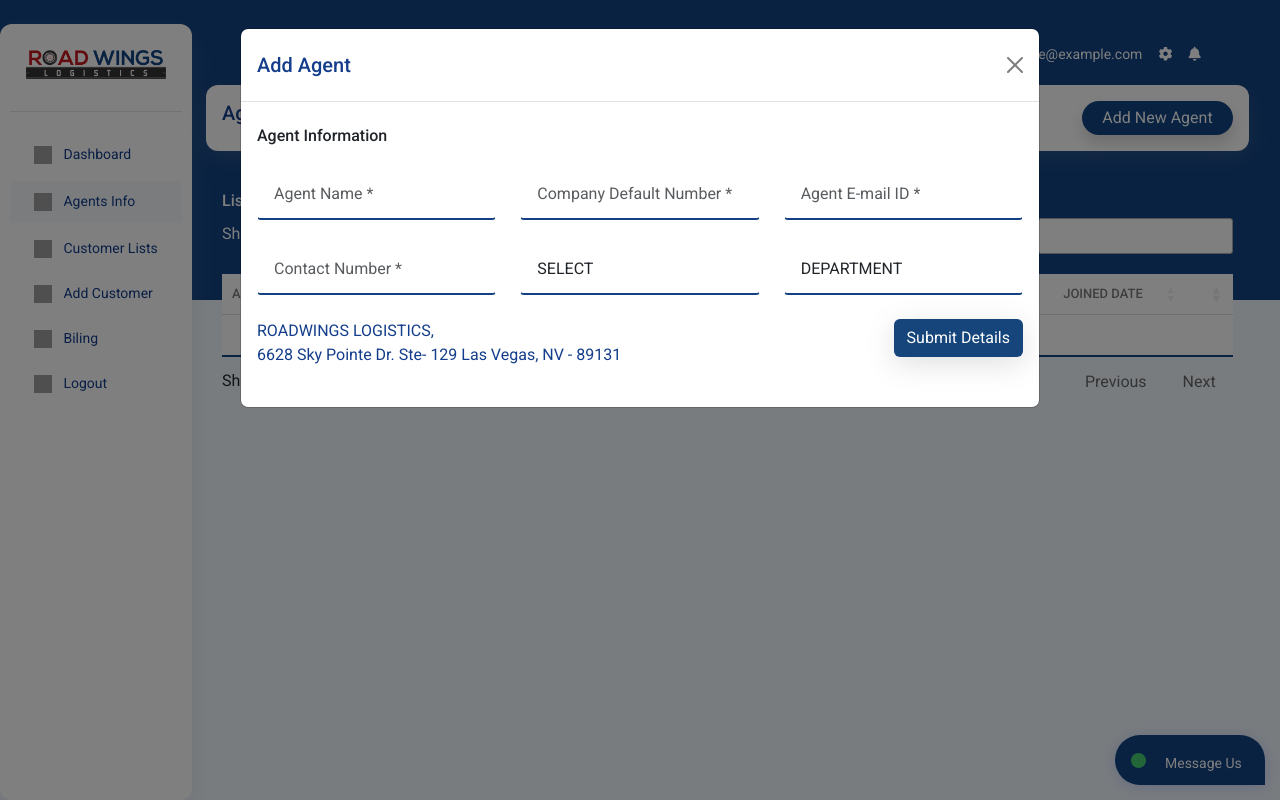
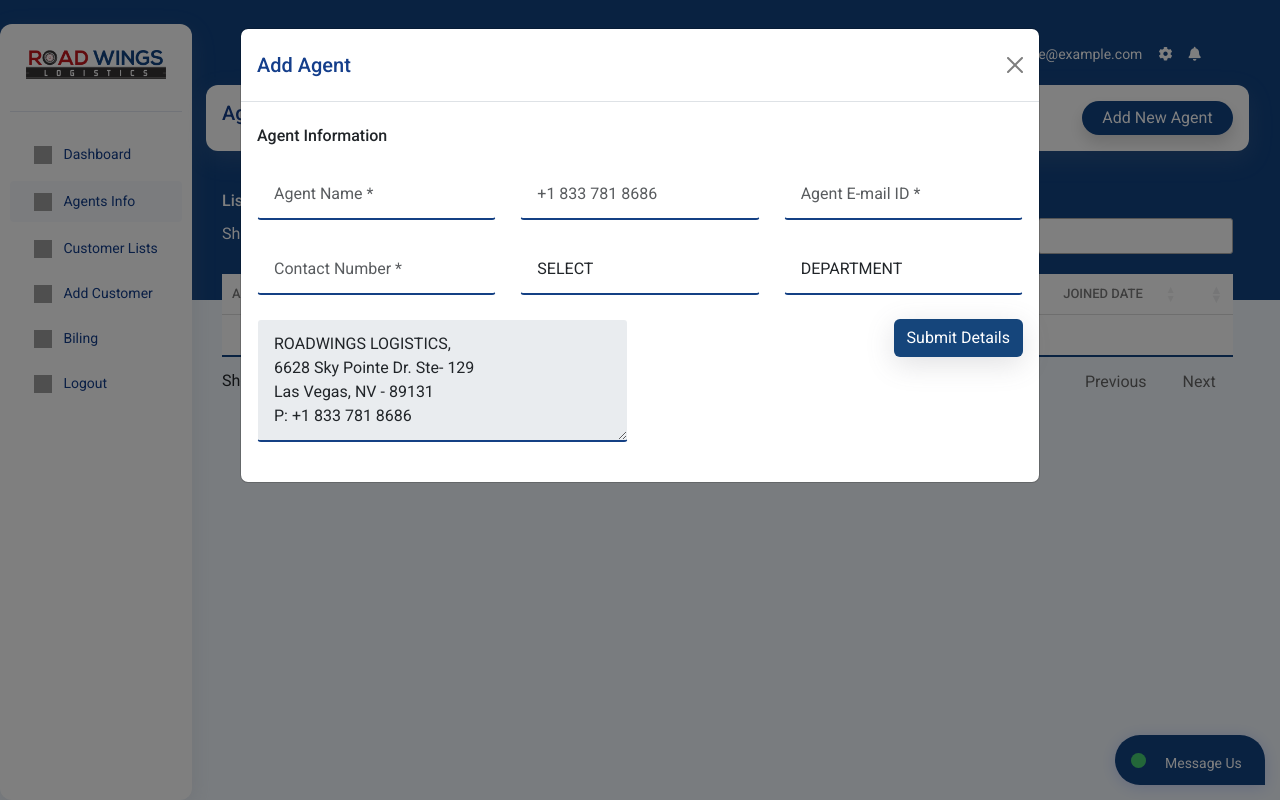
Before and after one commit to netedsoftech/roadwings, a PHP site: page /roadwings_logistics/agents.php in a window 1280 px wide, after a click on "Add New Agent". Run offline with PHP 8.4, Linux system fonts and the light colour scheme; the visitor is signed in with stand-in values (Sample User, id 1); data that the repository does not hold is empty; some libraries are stand-ins or nearby versions; grey boxes are pictures that could not be loaded.

Commit message:
changes only agents.php

```diff
--- a/agents.php
+++ b/agents.php
@@ -135,7 +135,7 @@ background: #fff!important;
 
 
             <div class="form-group mb-4 ">
-              <input required="" class="form-control" name="agentphoneno" type="tel" minlength="10" maxlength="10" placeholder="Company Default Number *">
+              <input required="" class="form-control" name="agentphoneno" type="tel" minlength="10" maxlength="10" placeholder="+1 833 781 8686">
             </div><div class="form-group mb-4">
                 <select name="agentrole" class="form-control">
                   <!-- <option value="Manager">Manager</option>
@@ -182,8 +182,13 @@ background: #fff!important;
 
           <div class="col-lg-6">
           <div class="form-group mb-4 ">
-              <p>ROADWINGS LOGISTICS, <br> 6628 Sky Pointe Dr. Ste- 129
-              Las Vegas, NV - 89131</p>
+              <!-- <p>ROADWINGS LOGISTICS, <br> 6628 Sky Pointe Dr. Ste- 129
+              Las Vegas, NV - 89131</p> -->
+              <textarea class="form-control" rows="4" disabled>ROADWINGS LOGISTICS,
+6628 Sky Pointe Dr. Ste- 129
+Las Vegas, NV - 89131
+P: +1 833 781 8686
+</textarea>
             </div>
           </div>
           <div class="col-lg-2"></div>
@@ -210,50 +215,88 @@ background: #fff!important;
         <button type="button" class="btn-close" data-bs-dismiss="modal" aria-label="Close"></button>
       </div>
       <div class="modal-body">
-        <form>
-         <h6 class="mt-2 mb-4">Agent INFORMATION</h6>
+
+
+        <form method="post">
+         <h6 class="mt-2 mb-4">Agent Information</h6>
          <div class="row">
-          <div class="col-md-6">
-            <div class="form-group mb-4 form-item">
-              <label for="example-text-input" class="form-control-label mb-2">Agent Name <sub>*</sub></label>
-              <input class="form-control" type="text" placeholder="Morissette PLC">
+          <div class="col-md-4">
+            <div class="form-group mb-4">
+              <input name="agentname" required="" class="form-control" type="text" placeholder="Agent Name *">
             </div>
 
-            <div class="form-group mb-4 form-item">
-              <label for="example-text-input" class="form-control-label mb-2">Agent Username <sub>*</sub></label>
-              <input class="form-control" type="text" minlength="10" maxlength="10" placeholder="wick2@roadwings">
+
+
+
+            <div class="form-group mb-4">
+              <input required="" class="form-control" name="agentphoneno" type="tel" minlength="10" maxlength="10" placeholder="Contact Number *">
             </div>
 
-            <div class="form-group mb-4 form-item">
-              <label for="example-text-input" class="form-control-label mb-2">Agent Role</label>
-              <select name="companyStatus" class="form-control">
-                <option value="Manager">Manager</option>
+
+
+
+
+          </div><div class="col-md-4">
+
+
+            <div class="form-group mb-4 ">
+              <input required="" class="form-control" name="agentphoneno" type="tel" minlength="10" maxlength="10" placeholder="+1 833 781 8686">
+            </div><div class="form-group mb-4">
+                <select name="agentrole" class="form-control">
+                  <!-- <option value="Manager">Manager</option>
+                  <option value="Team Leader">Team Leader</option>
+                  <option value="Agent">Agent</option> -->
+
+                  <option value=""> SELECT</option>
+                  <option value="COORDINATOR">COORDINATOR</option>
+                  <option value="MANAGER">MANAGER</option>
+                </select>
+              </div>
+
+
+
+          </div>
+
+          <div class="col-md-4">
+            <div class="form-group mb-4">
+              <input required="" class="form-control" name="email" type="email" placeholder="Agent E-mail ID *">
+            </div>
+            <div class="form-group mb-4 ">
+              <select name="department" class="form-control">
+                <!-- <option value="Manager">Manager</option>
                 <option value="Team Leader">Team Leader</option>
-                <option value="Agent">Agent</option>
+                <option value="Agent">Agent</option> -->
+
+                <option selected="">DEPARTMENT</option>
+                <option value="DISPATCH">DISPATCH</option>
+                <option value="CUSTOMER SUPPORT">CUSTOMER SUPPORT</option>
+                <option value="ACCOUNTS">ACCOUNTS</option>
+                <option value="CMT PROFILE">CMT PROFILE</option>
 
               </select>
             </div>
 
+
+
+
           </div>
 
-          <div class="col-md-6">
-            <div class="form-group mb-4 form-item">
-              <label for="example-text-input" class="form-control-label mb-2">Agent E-mail ID <sub>*</sub></label>
-              <input class="form-control" type="email" placeholder="hudson.wilhelmine@boehm.com">
-            </div>
-
-            <div class="form-group mb-4 form-item">
-              <label for="example-text-input" class="form-control-label mb-2">Contact Number <sub>*</sub></label>
-              <input class="form-control" type="tel" minlength="10" maxlength="10" placeholder="+1 (323) 916-4686">
-            </div>
-
-          </div>
           <!-- <span class="aside-hr mt-3 mb-4"></span> -->
 
 
 
-          <div class="col-lg-4"></div>
-          <div class="col-lg-4 text-end px-3">
+          <div class="col-lg-4">
+          <div class="form-group mb-4 ">
+              <!-- <p>ROADWINGS LOGISTICS, <br> 6628 Sky Pointe Dr. Ste- 129
+              Las Vegas, NV - 89131</p> -->
+              <textarea class="form-control" rows="5" disabled="">ROADWINGS LOGISTICS,
+6628 Sky Pointe Dr. Ste- 129
+Las Vegas, NV - 89131
+P: +1 833 781 8686
+</textarea>
+            </div>
+          </div>
+             <div class="col-lg-4 text-end px-3">
     <div class="form-group ">
               <button class="btn bg-danger">Delete Agent</button>
             </div>
```
